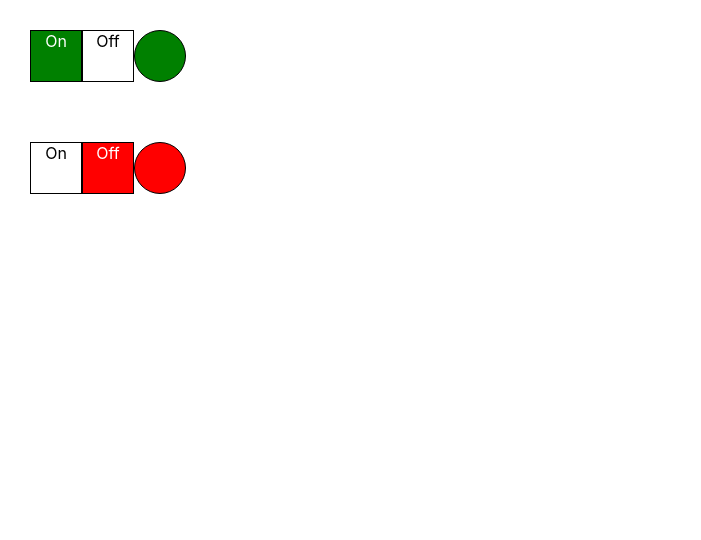
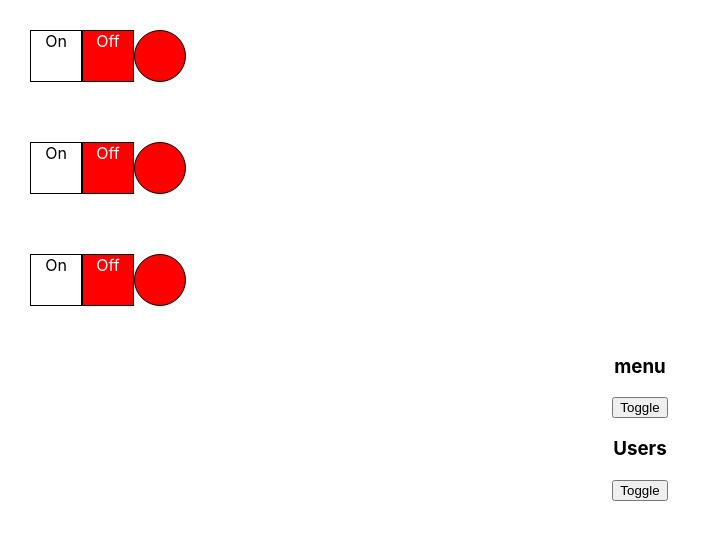
Before and after one commit to OlegPolishchuk/react-detail, a React (Create React App) app: page / in a window 1280 px wide. Shown: the top 540 px of the page, without its empty margins (0-701 px from the left). Built offline with nearby package versions, Linux system fonts and the light colour scheme.

Commit message:
feat: o6. useState: add uncontrolled accordion

```diff
--- a/src/App.css
+++ b/src/App.css
@@ -59,3 +59,18 @@
   border: 1px solid #000;
   border-radius: 50%;
 }
+
+
+.accordion_wrapper {
+  align-self: center;
+  list-style: none;
+  width: 100px;
+  margin: 0;
+  margin-left: calc(50% - 50px);
+  padding: 0;
+}
+
+.accordion_wrapper li {
+  border: 1px solid #e5e5e5;
+  padding: 10px;
+}
--- a/src/App.tsx
+++ b/src/App.tsx
@@ -3,6 +3,7 @@ import './App.css';
 import Rating from "./components/Rating";
 import Accordion from "./components/Accordion";
 import OnOf from "./components/OnOf/OnOf";
+import UncontrolledAccordion from "./components/UncontrolledControledAccordion";
 
 function App() {
   return (
@@ -15,8 +16,12 @@ function App() {
         {/*<Rating value={3}/>*/}
         {/*<Rating value={4}/>*/}
         {/*<Rating value={5}/>*/}
-        <OnOf isOn={true}/>
-        <OnOf isOn={false}/>
+        <OnOf/>
+        <OnOf/>
+        <OnOf/>
+
+        <UncontrolledAccordion title={'menu'} />
+        <UncontrolledAccordion title={'Users'} />
     </div>
   );
 }
--- a/src/components/OnOf/OnOf.tsx
+++ b/src/components/OnOf/OnOf.tsx
@@ -1,7 +1,7 @@
-import React from 'react';
+import React, {useState} from 'react';
 
 type OnOfPropsType = {
-    isOn: boolean
+    // isOn: boolean
 }
 
 const OnOf = (props: OnOfPropsType) => {
@@ -14,34 +14,34 @@ const OnOf = (props: OnOfPropsType) => {
     //     // </div>
     // );
 
+    let [on , setOn] = useState(false);
+
     const onStyle = {
         width: '50px',
         height: '50px',
         border: '1px solid #000',
-        background: props.isOn ? 'green' : '#fff',
-        color: props.isOn ? '#fff' : '#000',
+        background: on ? 'green' : '#fff',
+        color: on ? '#fff' : '#000',
     }
-
     const offStyle = {
         width: '50px',
         height: '50px',
         border: '1px solid #000',
-        background: props.isOn ? '#fff' : 'red',
-        color: props.isOn ? '#000' : '#fff',
+        background: on? '#fff' : 'red',
+        color: on ? '#000' : '#fff',
     }
-
     const indicatorStyle = {
         width: '50px',
         height: '50px',
         borderRadius: '50%',
         border: '1px solid #000',
-        background: props.isOn ? 'green' : 'red',
+        background: on ? 'green' : 'red',
     }
 
     return (
         <div className={'onOf'}>
-            <div style={onStyle}>On</div>
-            <div style={offStyle}>Off</div>
+            <div onClick={()=> { setOn(true) }} style={onStyle}>On</div>
+            <div onClick={()=> { setOn(false)}} style={offStyle}>Off</div>
             <div style={indicatorStyle}></div>
         </div>
     );
--- /dev/null
+++ b/src/components/UncontrolledControledAccordion.tsx
@@ -0,0 +1,37 @@
+import React, {useState} from 'react';
+
+type AccordionPropsType = {
+    title: string
+}
+
+const UncontrolledAccordion = (props: AccordionPropsType) => {
+
+    const [collapsed, setCollapsed] = useState(false)
+
+    return (
+        <div>
+            <AccordionTitle title={props.title}/>
+            <button onClick={()=> { setCollapsed(!collapsed) }}>Toggle</button>
+            {collapsed && <AccordionBody/>}
+        </div>
+    );
+};
+
+
+function  AccordionTitle(props: AccordionPropsType){
+    return (
+        <h3>{props.title}</h3>
+    )
+}
+
+function AccordionBody (){
+    return (
+        <ul className={'accordion_wrapper'}>
+            <li>1</li>
+            <li>2</li>
+            <li>3</li>
+        </ul>
+    )
+}
+
+export default UncontrolledAccordion;
```
